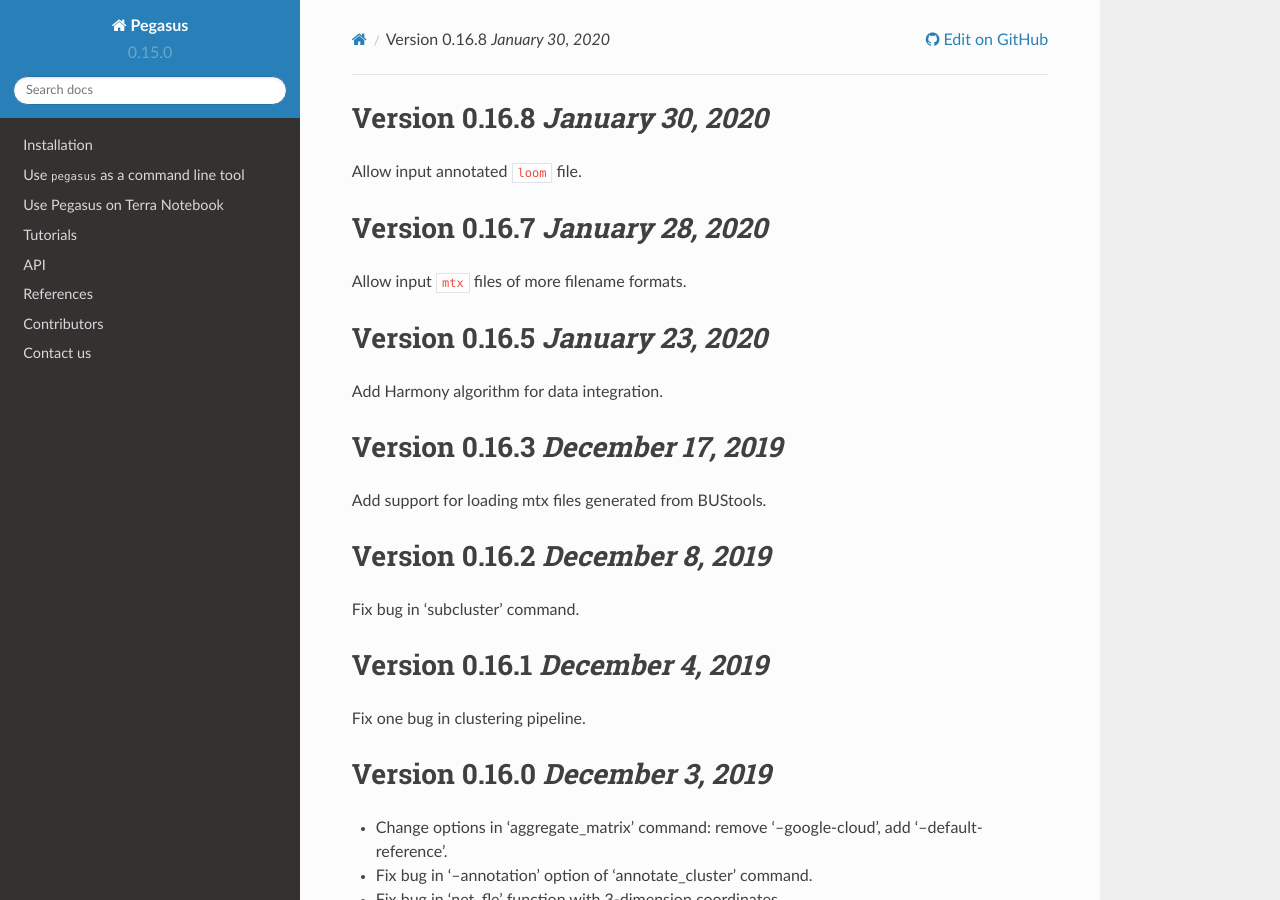
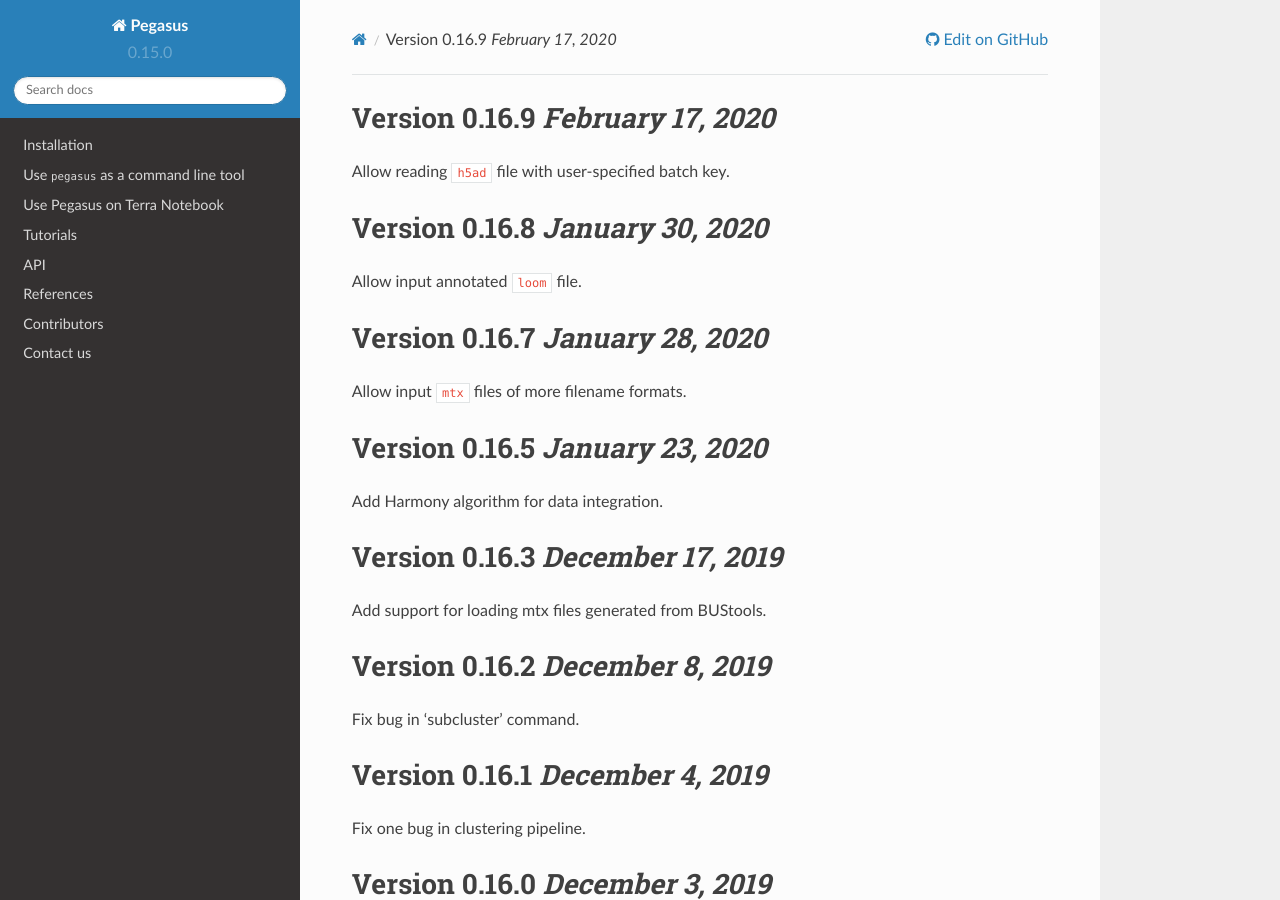
Before and after one commit to lilab-bcb/pegasus, a Sphinx documentation site: the page built from docs/release_notes.rst, in a window 1280 px wide and 900 px high. Built offline with Sphinx 7.4.7 and the Read the Docs theme 2.0.0, drawn with Linux system fonts in a browser that asks for light colours; formulas are drawn with MathJax 3.

Commit message:
update docs

```diff
--- a/docs/release_notes.rst
+++ b/docs/release_notes.rst
@@ -1,3 +1,8 @@
+Version 0.16.9 `February 17, 2020`
+-----------------------------------
+
+Allow reading ``h5ad`` file with user-specified batch key.
+
 Version 0.16.8 `January 30, 2020`
 -----------------------------------
 
```
